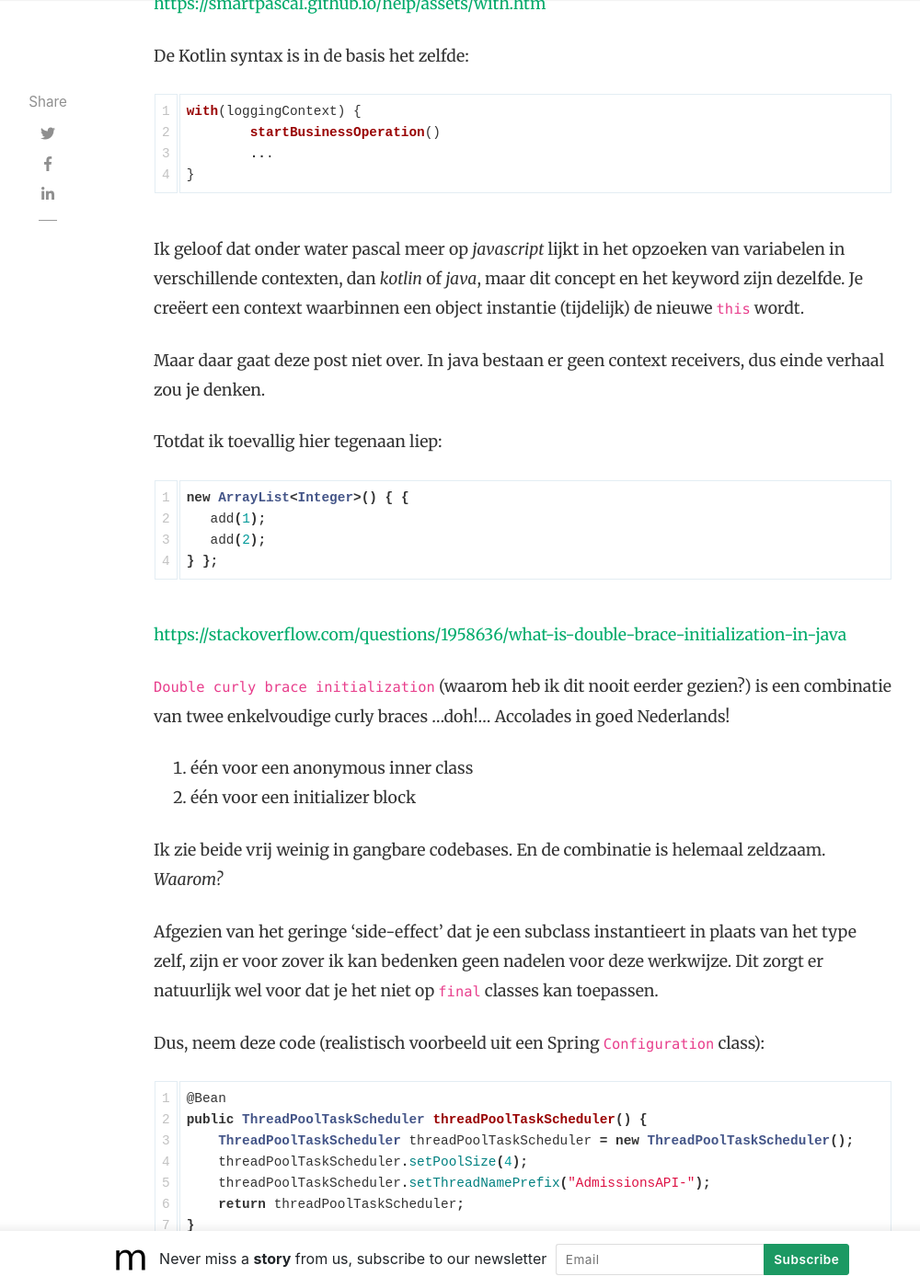
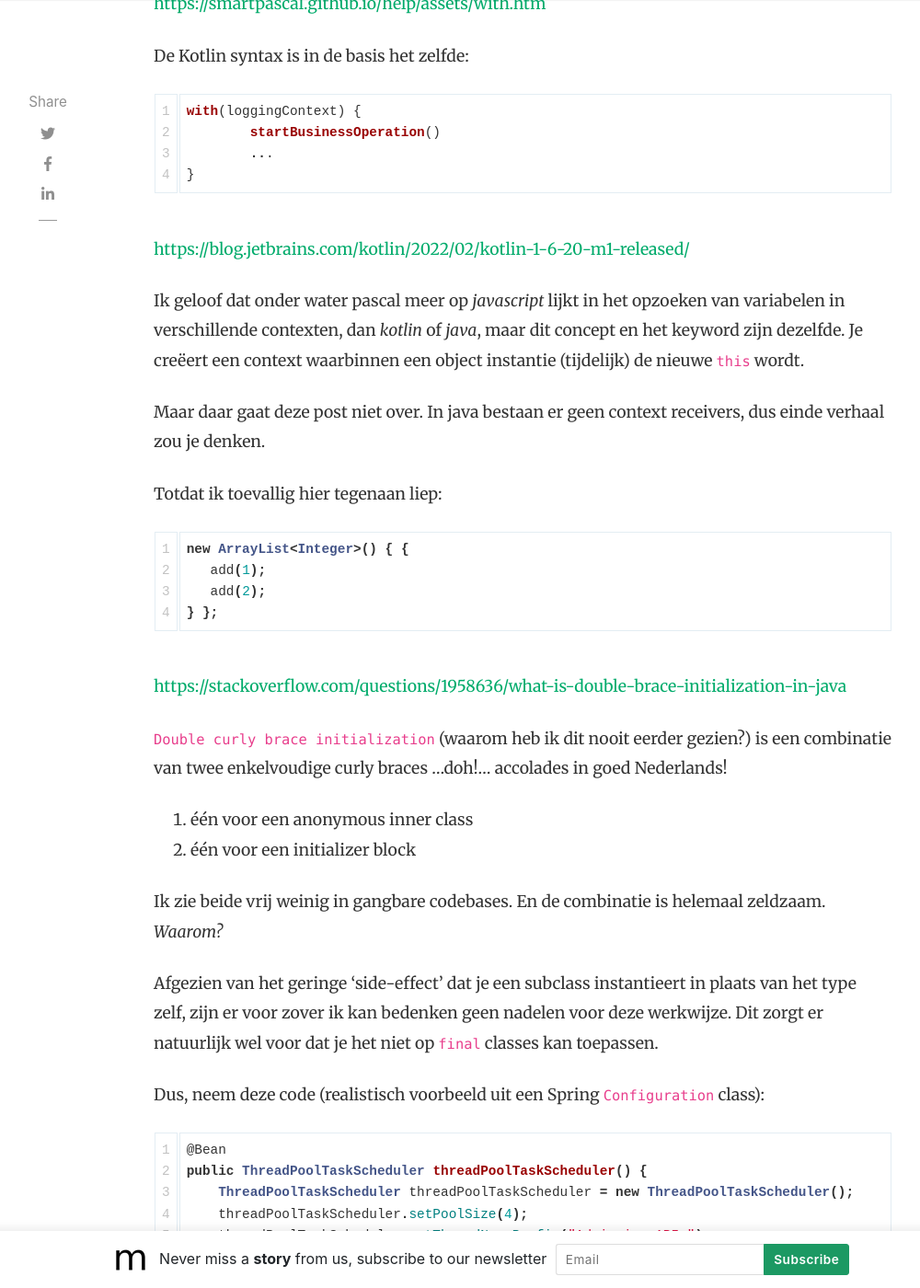
Before and after one commit to TOP-Squad/top-squad.github.io, a Jekyll site: the page built from _posts/2022-07-05-poormans-context-receivers.md, in a window 1280 px wide and 1400 px high, scrolled down 1453 px. Shown: the whole window at 92% size, without its empty margins (118-1118 px from the left). Built offline with Jekyll 4.4.1, drawn with Linux system fonts in a browser that asks for light colours; nearby versions of some CDN libraries; comment, search, counter and statistics services are not loaded; some of the changed text lies outside the part shown.

Commit message:
misschien een zinvolle toevoeging

````diff
--- a/_posts/2022-07-05-poormans-context-receivers.md
+++ b/_posts/2022-07-05-poormans-context-receivers.md
@@ -43,6 +43,7 @@ with(loggingContext) {
         ...
 }
 ```
+[https://blog.jetbrains.com/kotlin/2022/02/kotlin-1-6-20-m1-released/]()
 
 Ik geloof dat onder water pascal meer op _javascript_ lijkt in het opzoeken van variabelen in verschillende contexten, dan _kotlin_ of _java_, maar dit concept en het keyword zijn dezelfde. Je creëert een context waarbinnen een object instantie (tijdelijk) de nieuwe `this` wordt.
 
@@ -59,7 +60,7 @@ new ArrayList<Integer>() { {
 [https://stackoverflow.com/questions/1958636/what-is-double-brace-initialization-in-java](stackoverflow)
 
 
-`Double curly brace initialization` (waarom heb ik dit nooit eerder gezien?) is een combinatie van twee enkelvoudige curly braces ...doh!... Accolades in goed Nederlands!
+`Double curly brace initialization` (waarom heb ik dit nooit eerder gezien?) is een combinatie van twee enkelvoudige curly braces ...doh!... accolades in goed Nederlands!
 
 1. één voor een anonymous inner class
 2. één voor een initializer block
````
Also changed, not shown: other parts of _posts/2022-07-05-poormans-context-receivers.md (+1 -1 lines).
